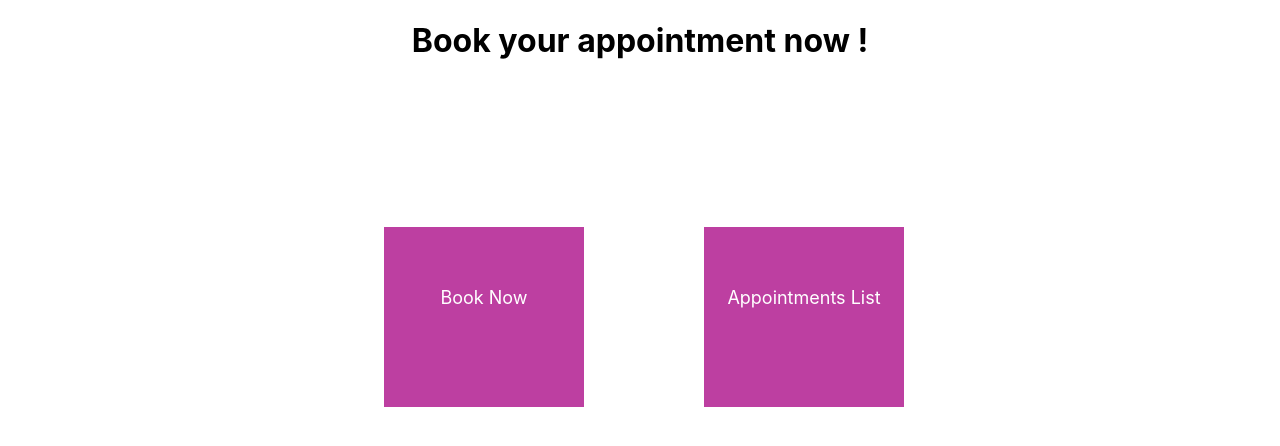
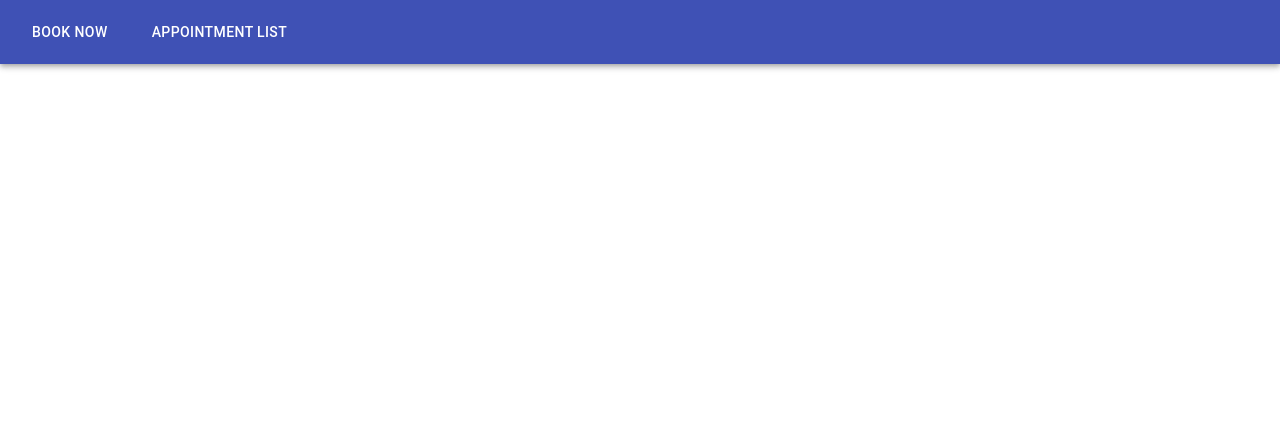
Before and after one commit to domludera/PrimeHealth, a React (Create React App) app in the folder frontend/phfrontend/: page / in a window 1280 px wide. Shown: the top 446 px of the page. Built offline with nearby package versions, Linux system fonts and the light colour scheme.

Commit message:
refactored to navbar

```diff
--- a/frontend/phfrontend/src/App.js
+++ b/frontend/phfrontend/src/App.js
@@ -1,5 +1,5 @@
 import logo from './logo.svg';
-import { BrowserRouter as Router,Route } from 'react-router-dom';
+import {BrowserRouter as Router, Link, Route} from 'react-router-dom';
 
 /* components */
 import Welcome from './components/Welcome';
@@ -13,16 +13,23 @@ import BookAppointment  from './components/BookAppointment';
 import './App.css';
 import './styles/bookbox.css';
 import './styles/appointmentlistbox.css';
+import React from "react";
+import { makeStyles } from '@material-ui/core/styles';
+import AppBar from '@material-ui/core/AppBar';
+import Toolbar from '@material-ui/core/Toolbar';
+import Typography from '@material-ui/core/Typography';
+import Button from '@material-ui/core/Button';
+import IconButton from '@material-ui/core/IconButton';
+import MenuIcon from '@material-ui/icons/Menu';
 
 
 
 function App() {
+
   return (
     <Router>
       <div className="App">
-          <Route path="/" exact component={Welcome}/>
-          <Route path="/" exact component={BookBox}/>
-          <Route path="/" exact component={AppointmentListBox}/>
+          <Welcome/>
           <Route path="/bookAppointment" exact component={BookAppointment}/>
           <Route path="/appointmentList" exact component={AppointmentsList}/>
       </div>
--- a/frontend/phfrontend/src/components/Welcome.js
+++ b/frontend/phfrontend/src/components/Welcome.js
@@ -1,14 +1,41 @@
-import React, {Component} from 'react';
+import React from 'react';
+import { makeStyles } from '@material-ui/core/styles';
+import AppBar from '@material-ui/core/AppBar';
+import Toolbar from '@material-ui/core/Toolbar';
+import Typography from '@material-ui/core/Typography';
+import Button from '@material-ui/core/Button';
+import IconButton from '@material-ui/core/IconButton';
+import MenuIcon from '@material-ui/icons/Menu';
+import { Link } from 'react-router-dom';
 
+const useStyles = makeStyles((theme) => ({
+    root: {
+        flexGrow: 1,
+    },
+    menuButton: {
+        marginRight: theme.spacing(2),
+        fontsize: 10,
+    },
+    title: {
+        flexGrow: 1,
+    },
+}));
 
-class Welcome extends Component
-{
+export default function ButtonAppBar() {
+    const classes = useStyles();
 
-    render()
-    {
-        return <h1 id="h">Book your appointment now !</h1>
-    }
-
+    return (
+        <div className={classes.root}>
+            <AppBar position="static">
+                <Toolbar>
+                    <IconButton edge="start" className={classes.menuButton} color="inherit" aria-label="menu">
+                        <Button href="/BookAppointment" color="inherit">Book Now</Button>
+                    </IconButton>
+                    <IconButton edge="start" className={classes.menuButton} color="inherit" aria-label="menu">
+                        <Button href="/AppointmentList" color="inherit">Appointment List</Button>
+                    </IconButton>
+                </Toolbar>
+            </AppBar>
+        </div>
+    );
 }
-
-export default Welcome
--- /dev/null
+++ b/frontend/phfrontend/src/react-app-env.d.ts
@@ -0,0 +1 @@
+/// <reference types="react-scripts" />
```
Also changed, not shown: frontend/phfrontend/tsconfig.json (added, +26 -0 lines).
